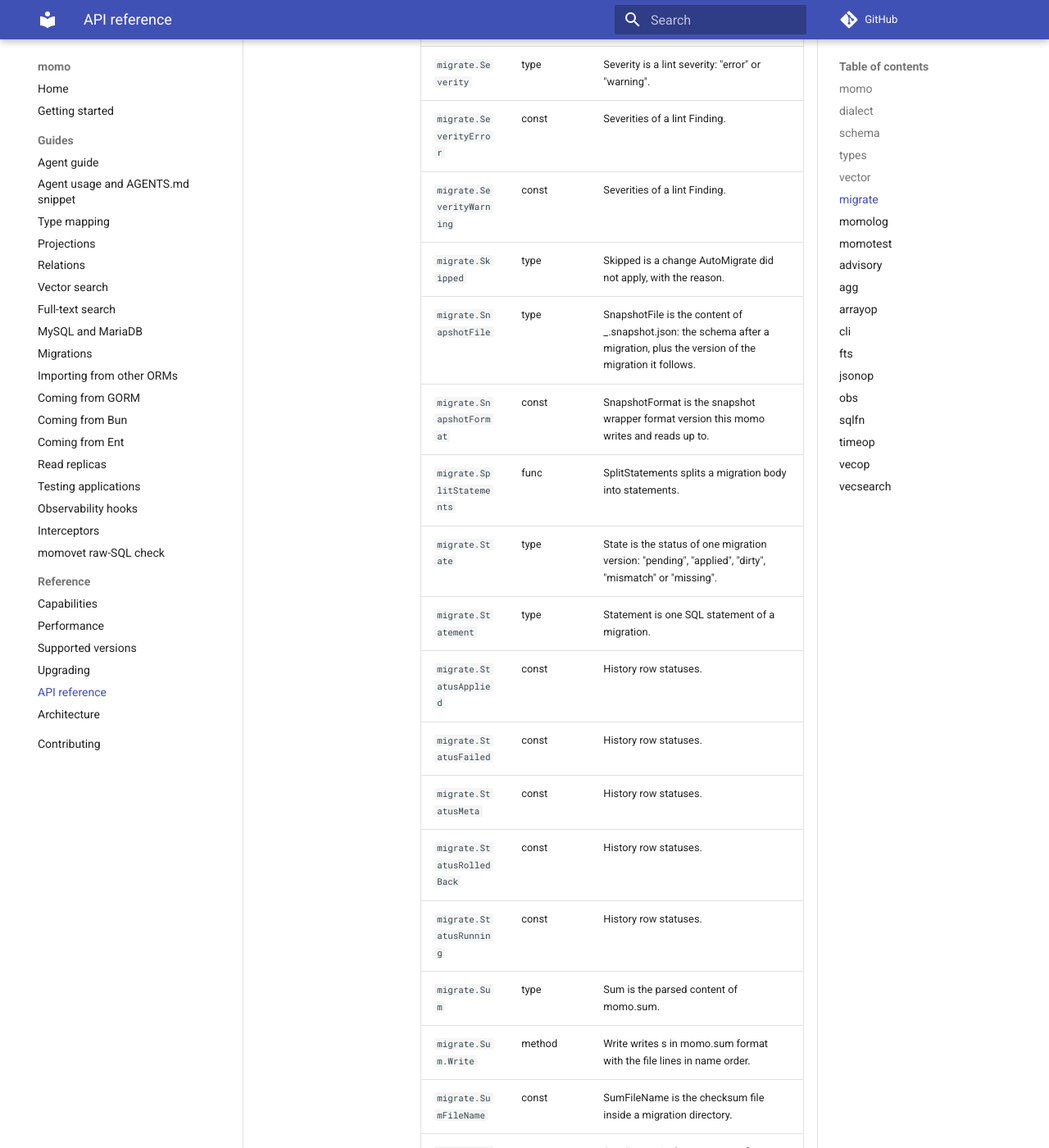
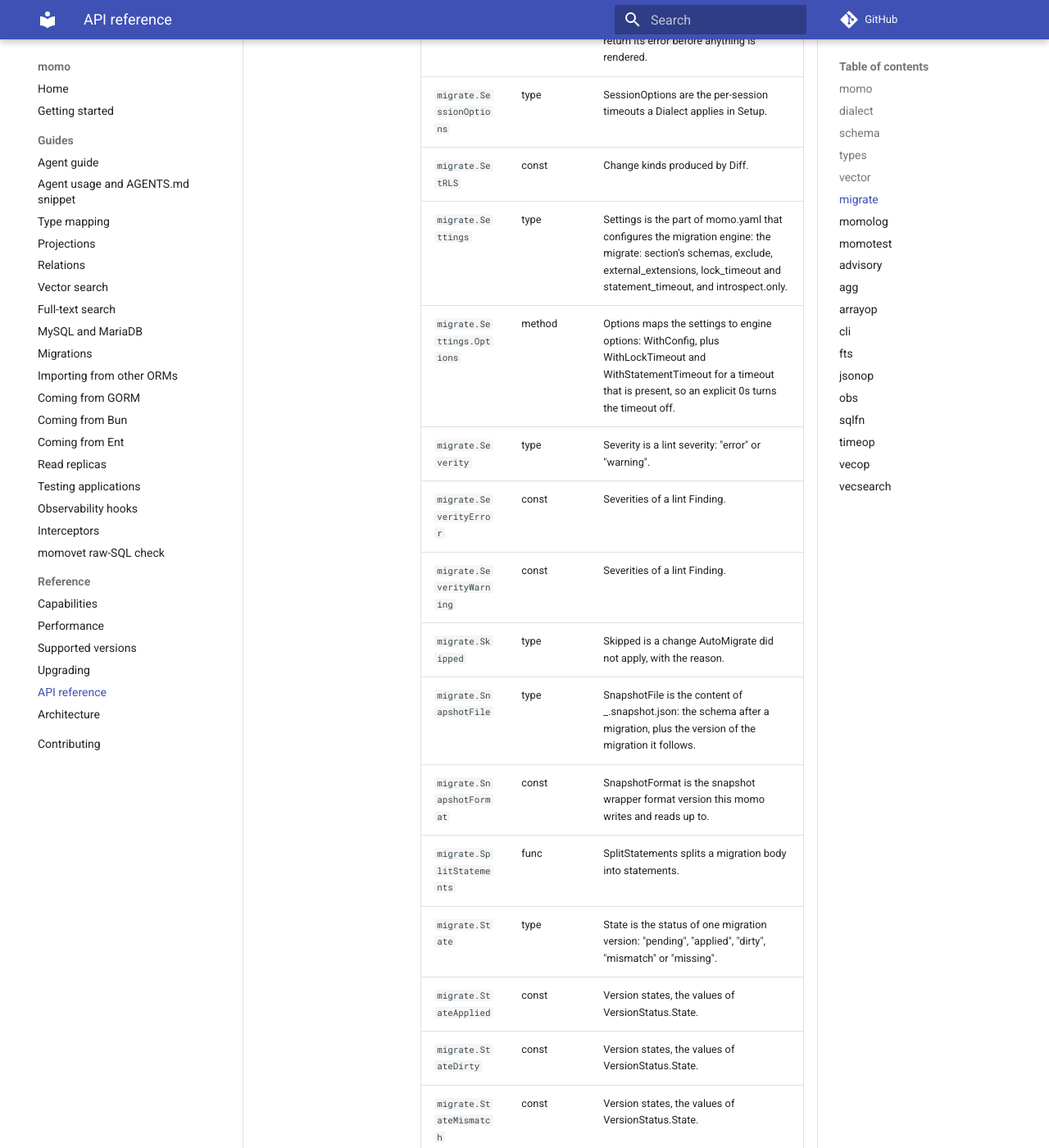
Before and after one commit to azrtydxb/momo, an MkDocs documentation site: the page built from docs/reference.md, in a window 1280 px wide and 1400 px high, scrolled down 95364 px. Shown: the whole window at 82% size. Built offline with MkDocs 1.6.1 and Material for MkDocs 9.7.7, drawn with Linux system fonts in a browser that asks for light colours; comment, search, counter and statistics services are not loaded; the version menu is left out; some of the changed text lies outside the part shown.

Commit message:
docs: regenerate reference for ConfigFromFile and State constants

```diff
--- a/docs/reference.md
+++ b/docs/reference.md
@@ -787,6 +787,7 @@ Import path: `github.com/azrtydxb/momo/migrate`
 | `migrate.ChangeKind`                      | type   | ChangeKind names the kind of a schema change.                                                                                                                                                                                                                      |
 | `migrate.ComputeSum`                      | func   | ComputeSum hashes every file in fsys, including nested directories, except the root momo.sum and dotfiles or dot directories (.DS_Store, .git and the .momo-*.tmp files of an interrupted write), which are skipped everywhere in the walk.                        |
 | `migrate.Config`                          | type   | Config is the engine configuration.                                                                                                                                                                                                                                |
+| `migrate.ConfigFromFile`                  | func   | ConfigFromFile reads the momo.yaml at path in fsys, for example an embedded one, and returns the engine options its migrate: section and introspect.only describe: schemas, exclude, external_extensions, lock_timeout, statement_timeout and only.                |
 | `migrate.CreateEnum`                      | const  | Change kinds produced by Diff.                                                                                                                                                                                                                                     |
 | `migrate.CreateExtension`                 | const  | Change kinds produced by Diff.                                                                                                                                                                                                                                     |
 | `migrate.CreateFunction`                  | const  | Change kinds produced by Diff.                                                                                                                                                                                                                                     |
@@ -908,6 +909,8 @@ Import path: `github.com/azrtydxb/momo/migrate`
 | `migrate.SchemaValidator`                 | type   | SchemaValidator is implemented by dialects that refuse some declarations their database cannot keep apart: ValidateSchema checks a desired schema, and Diff and AutoMigrate return its error before anything is rendered.                                          |
 | `migrate.SessionOptions`                  | type   | SessionOptions are the per-session timeouts a Dialect applies in Setup.                                                                                                                                                                                            |
 | `migrate.SetRLS`                          | const  | Change kinds produced by Diff.                                                                                                                                                                                                                                     |
+| `migrate.Settings`                        | type   | Settings is the part of momo.yaml that configures the migration engine: the migrate: section's schemas, exclude, external_extensions, lock_timeout and statement_timeout, and introspect.only.                                                                     |
+| `migrate.Settings.Options`                | method | Options maps the settings to engine options: WithConfig, plus WithLockTimeout and WithStatementTimeout for a timeout that is present, so an explicit 0s turns the timeout off.                                                                                     |
 | `migrate.Severity`                        | type   | Severity is a lint severity: "error" or "warning".                                                                                                                                                                                                                 |
 | `migrate.SeverityError`                   | const  | Severities of a lint Finding.                                                                                                                                                                                                                                      |
 | `migrate.SeverityWarning`                 | const  | Severities of a lint Finding.                                                                                                                                                                                                                                      |
@@ -916,6 +919,11 @@ Import path: `github.com/azrtydxb/momo/migrate`
 | `migrate.SnapshotFormat`                  | const  | SnapshotFormat is the snapshot wrapper format version this momo writes and reads up to.                                                                                                                                                                            |
 | `migrate.SplitStatements`                 | func   | SplitStatements splits a migration body into statements.                                                                                                                                                                                                           |
 | `migrate.State`                           | type   | State is the status of one migration version: "pending", "applied", "dirty", "mismatch" or "missing".                                                                                                                                                              |
+| `migrate.StateApplied`                    | const  | Version states, the values of VersionStatus.State.                                                                                                                                                                                                                 |
+| `migrate.StateDirty`                      | const  | Version states, the values of VersionStatus.State.                                                                                                                                                                                                                 |
+| `migrate.StateMismatch`                   | const  | Version states, the values of VersionStatus.State.                                                                                                                                                                                                                 |
+| `migrate.StateMissing`                    | const  | Version states, the values of VersionStatus.State.                                                                                                                                                                                                                 |
+| `migrate.StatePending`                    | const  | Version states, the values of VersionStatus.State.                                                                                                                                                                                                                 |
 | `migrate.Statement`                       | type   | Statement is one SQL statement of a migration.                                                                                                                                                                                                                     |
 | `migrate.StatusApplied`                   | const  | History row statuses.                                                                                                                                                                                                                                              |
 | `migrate.StatusFailed`                    | const  | History row statuses.                                                                                                                                                                                                                                              |
```
